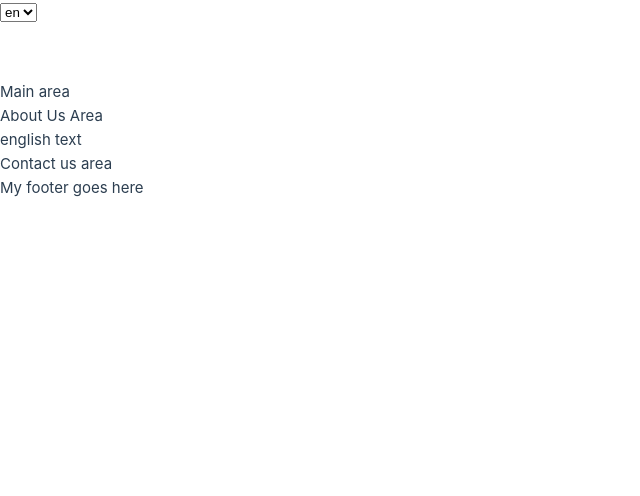
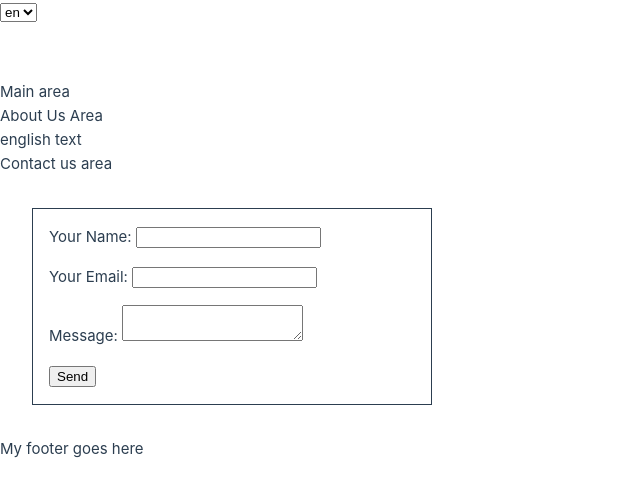
Before and after one commit to magnus-thor/glacier-paradise, a Vue app: page / in a window 1280 px wide. Shown: the top 496 px of the page, without its empty margins (0-640 px from the left). Built offline with nearby package versions, Linux system fonts and the light colour scheme.

Commit message:
adds form

```diff
--- a/src/components/contactUs.vue
+++ b/src/components/contactUs.vue
@@ -1,9 +1,44 @@
 <template>
   <div>Contact us area</div>
+  <div class="form">
+    <form name="contact" method="POST" data-netlify="true">
+      <p>
+        <label>
+          Your Name:
+          <input type="text" name="name" />
+        </label>
+      </p>
+      <p>
+        <label>
+          Your Email:
+          <input type="email" name="email" />
+        </label>
+      </p>
+      <p>
+        <label>
+          Message:
+          <textarea name="message"></textarea>
+        </label>
+      </p>
+      <p>
+        <button type="submit">Send</button>
+      </p>
+    </form>
+  </div>
 </template>
 <script>
 export default {
   name: "ContactUs",
 };
 </script>
-<style lang="sass"></style>
+<style lang="scss">
+.form {
+  border: 1px solid;
+  width: 25rem;
+  margin: 2rem;
+
+  p {
+    margin: 1rem;
+  }
+}
+</style>
```
